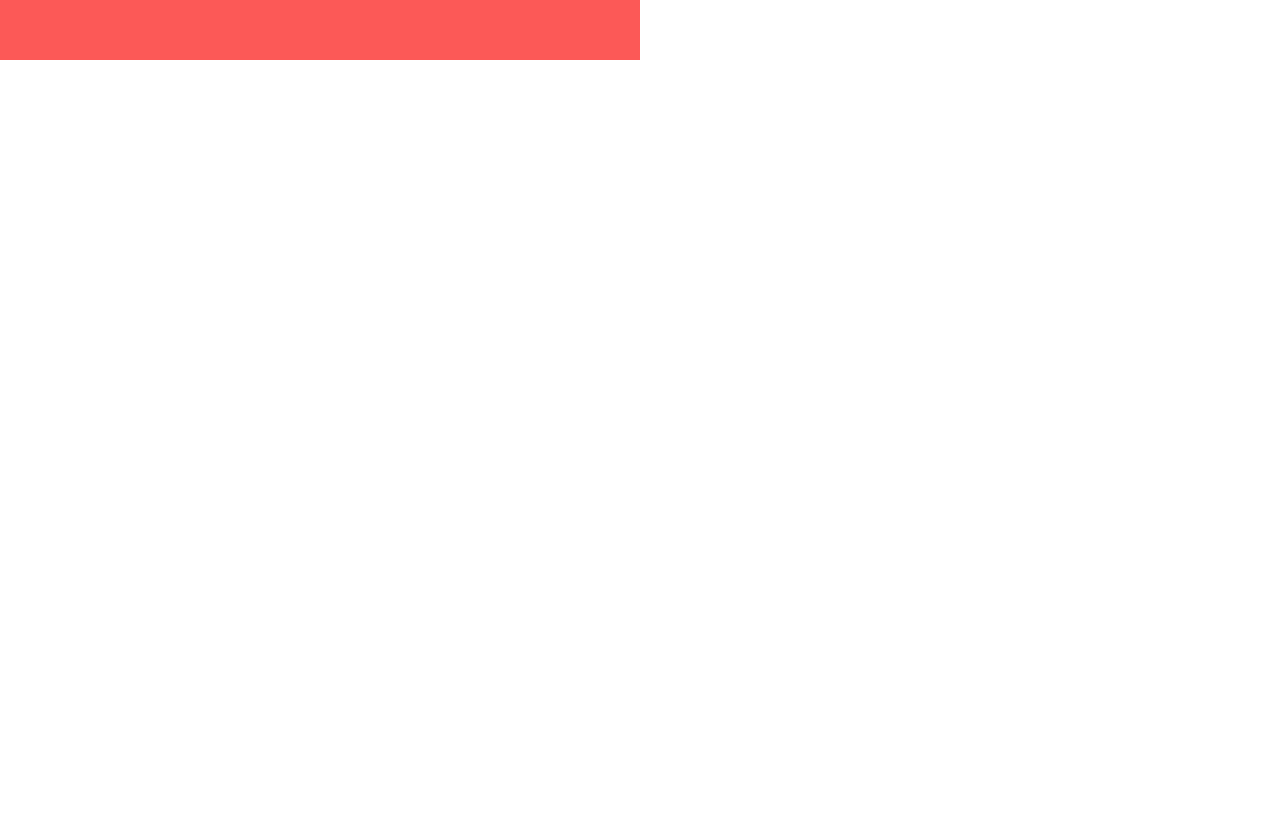
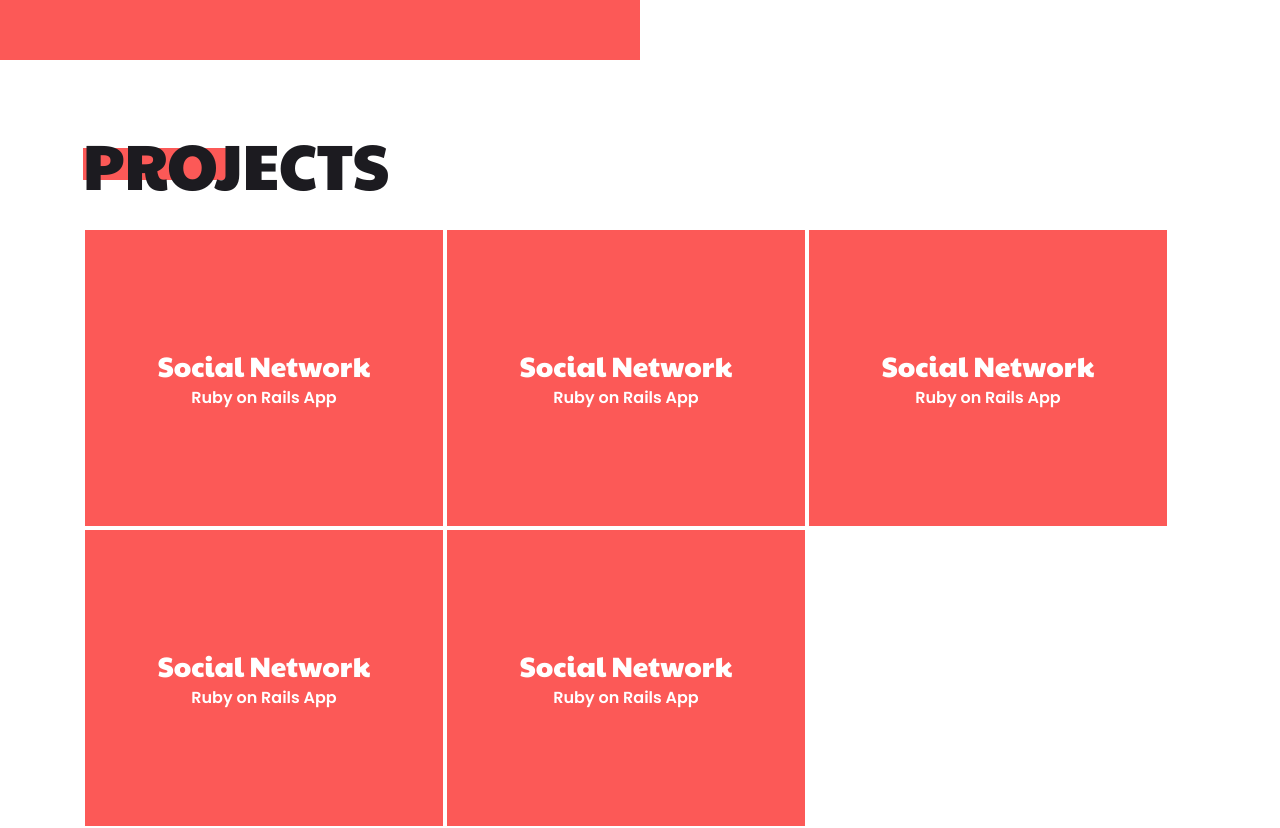
Before and after one commit to SantiagoGuerra/portafolio, a Next.js app: page / in a window 1280 px wide. Shown: the part 740-1568 px from the top of the page. Before the commit the page ends 800 px from the top, so only its background shows below. Built offline with nearby package versions, Linux system fonts and the light colour scheme.

Commit message:
Implement projects

```diff
--- /dev/null
+++ b/components/Projects.js
@@ -0,0 +1,241 @@
+const Projects = () => {
+
+const projectList = [{
+    title: "Social Network",
+    subtitle: "Ruby on Rails App",
+    description: "A social network where you can share posts, receive likes and comments",
+    links: [{
+      name: "Source Code",
+      href: "#"
+    },
+    {
+      name: "Live Version",
+      href: "#"
+    }
+  ]
+  },
+  {
+    title: "Social Network",
+    subtitle: "Ruby on Rails App",
+    description: "A social network where you can share posts, receive likes and comments",
+    links: [{
+      name: "Source Code",
+      href: "#"
+    }]
+  },
+  {
+    title: "Social Network",
+    subtitle: "Ruby on Rails App",
+    description: "A social network where you can share posts, receive likes and comments",
+    links: [{
+      name: "Source Code",
+      href: "#"
+    }]
+  },
+  {
+    title: "Social Network",
+    subtitle: "Ruby on Rails App",
+    description: "A social network where you can share posts, receive likes and comments",
+    links: [{
+      name: "Source Code",
+      href: "#"
+    }]
+  },
+  {
+    title: "Social Network",
+    subtitle: "Ruby on Rails App",
+    description: "A social network where you can share posts, receive likes and comments",
+    links: [{
+      name: "Source Code",
+      href: "#"
+    },{
+      name: "Source Code",
+      href: "#"
+    }]
+  },
+]
+
+  return (
+    <>
+    <div className="projects" id="projects">
+      <div className="container project-list-container">
+
+      <h2 className="projects-title">
+        PROJECTS
+      </h2>
+
+      <div className="project-list">
+      {projectList.map(project => {
+
+          return (
+          <div className="project">
+            <div className="project-reveal">
+              <h2 className="project-title">
+                {project.title}
+              </h2>
+              <p className="project-subtitle">
+                {project.subtitle}
+              </p>
+            </div>
+
+            <div className="project-unreveal">
+              <h2 className="project-title project-title__animate">
+                {project.title}
+              </h2>
+              <p className="project-subtitle project-subtitle__animate">
+                {project.subtitle}
+              </p>
+              <p className="project-description project-description__animate">
+                {project.description}
+              </p>
+
+              <div>
+                {project.links.map(link => <a href={`${link.href}`} className="link-animate">{link.name}</a>)}
+              </div>
+            </div>
+          </div>
+          )
+
+        })}
+
+      </div>
+
+      </div>
+    </div>
+
+      <style jsx>{`
+        .projects {
+          margin-top: 72px;
+        }
+
+        .projects-title {
+          font-size: 64px;
+          line-height: 64px;
+          font-family: var(--head-font-fam);
+          margin-bottom: 32px;
+          position: relative;
+          display: inline-flex;
+          align-items: center;
+          color: var(--dark-color)
+        }
+
+        .projects-title::before {
+          height: 50%;
+          position: absolute;
+          top: calc(50% - 16px);
+          left: 0;
+          width: 50%;
+          z-index: -100;
+          content: " ";
+          background: var(--main-color)
+        }
+
+        .project-list {
+          width: 100%;
+          display: flex;
+          flex-wrap: wrap;
+        }
+
+        .project {
+          background: var(--main-color);
+          border: 2px solid #fff;
+          width: 362px;
+          height: 300px;
+          position: relative;
+          overflow: hidden;
+        }
+
+        .project:hover .project-unreveal {
+          transform: translateY(0)
+        }
+
+        .project:hover .project-title__animate {
+          transform: translateY(0)
+        }
+
+        .project:hover .project-subtitle__animate {
+          transform: translateY(0)
+        }
+
+        .project:hover .project-description__animate {
+          transform: translateY(0)
+        }
+
+        .project:hover .link-animate {
+          transform: translateY(0)
+        }
+
+        .project-title {
+          font-size: 28px;
+          font-family: var(--head-font-fam);
+          color: #fff;
+        }
+
+        .project-title__animate {
+          transition: all .3s .3s ease-in-out;
+          transform: translateY(700%);
+        }
+
+        .project-subtitle__animate {
+          transition: all .3s .4s ease-in-out;
+          transform: translateY(700%);
+        }
+
+        .project-description__animate {
+          transition: all .3s .5s ease-in-out;
+          transform: translateY(700%);
+        }
+
+        .link-animate {
+          transition: all .3s .3s ease-in-out;
+          transform: translateY(700%);
+        }
+
+        .project-subtitle {
+          font-weight: 600;
+          font-family: var(--font-fam);
+          color: #fff;
+          font-size: 16px;
+        }
+
+        .project-description {
+          margin: 20px 0;
+          color: var(--dark-gray-color);
+          font-family: var(--font-fam);
+          font-size: 16px;
+        }
+
+        .project-reveal {
+          text-align: center;
+          width: 100%;
+          display: flex;
+          flex-wrap: nowrap;
+          flex-direction: column;
+          justify-content: center;
+          align-items: center;
+          height: 100%;
+        }
+
+        .project-unreveal {
+          position: absolute;
+          top: 0;
+          left: 0;
+          width: 100%;
+          height: 100%;
+          transform: translateY(100%);
+          background: var(--dark-color);
+          padding: 50px 32px;
+          transition: all .3s ease-in-out;
+        }
+
+        a {
+          color: var(--main-color);
+          font-family: var(--font-fam);
+          margin-right: 32px;
+        }
+      `}</style>
+    </>
+  )
+}
+
+export default Projects;
--- a/pages/index.js
+++ b/pages/index.js
@@ -1,6 +1,7 @@
 import Head from 'next/head'
 import Container from '../container/Container';
 import AboutMe from '../components/AboutMe';
+import Projects from '../components/Projects';
 
 export default function Home() {
   return (
@@ -12,6 +13,7 @@ export default function Home() {
 
       <Container>
         <AboutMe />
+        <Projects />
       </Container>
 
       <style jsx>{`
@@ -40,6 +42,7 @@ export default function Home() {
           --font-fam: 'Poppins', sans-serif;
           --dark-color: #1C1B20;
           --main-color: #FC5957;
+          --dark-gray-color: #959595;
         }
 
         .container {
@@ -47,6 +50,10 @@ export default function Home() {
           margin: auto;
           max-width: 1114px;
         }
+
+        h2 {
+          font-weight: 300;
+        }
       `}</style>
     </div>
   )
```
